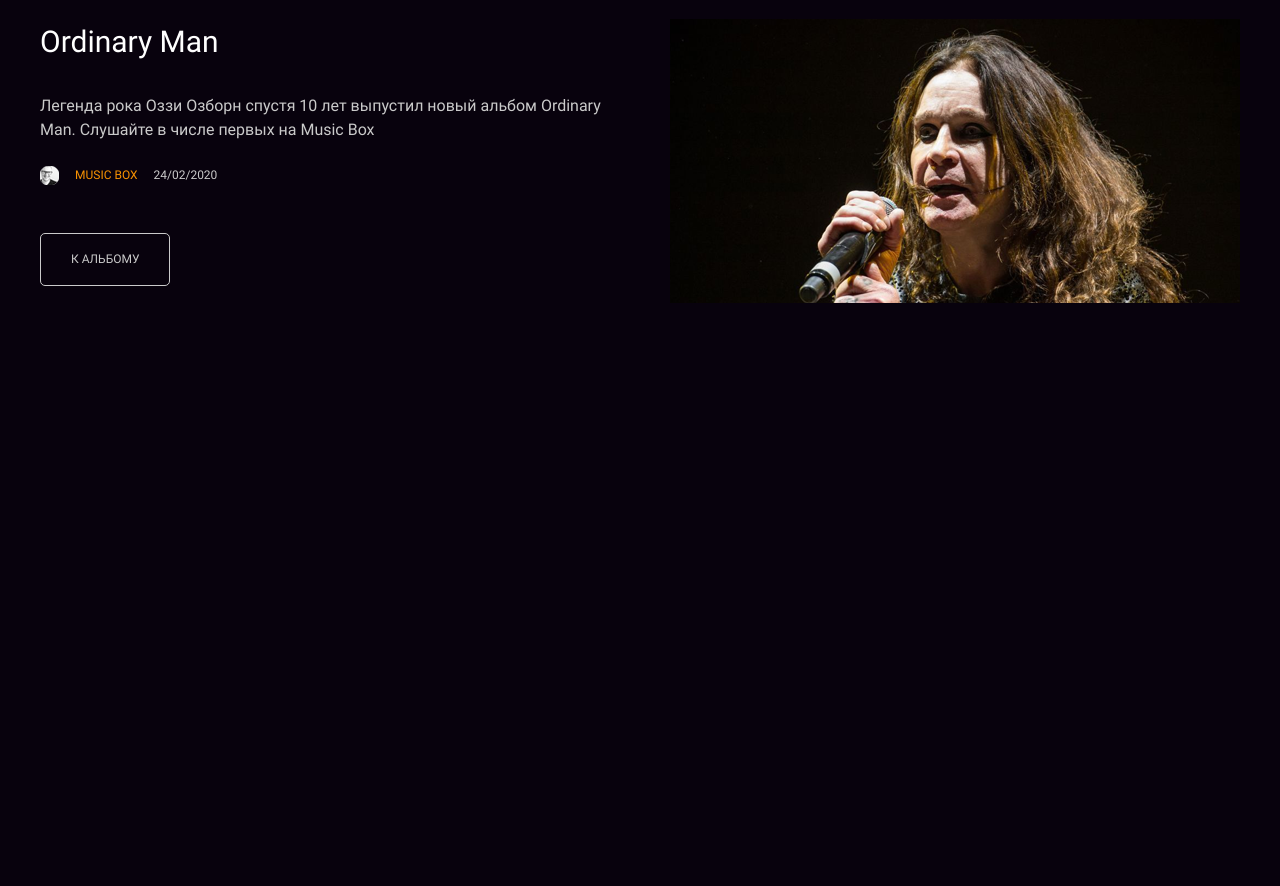
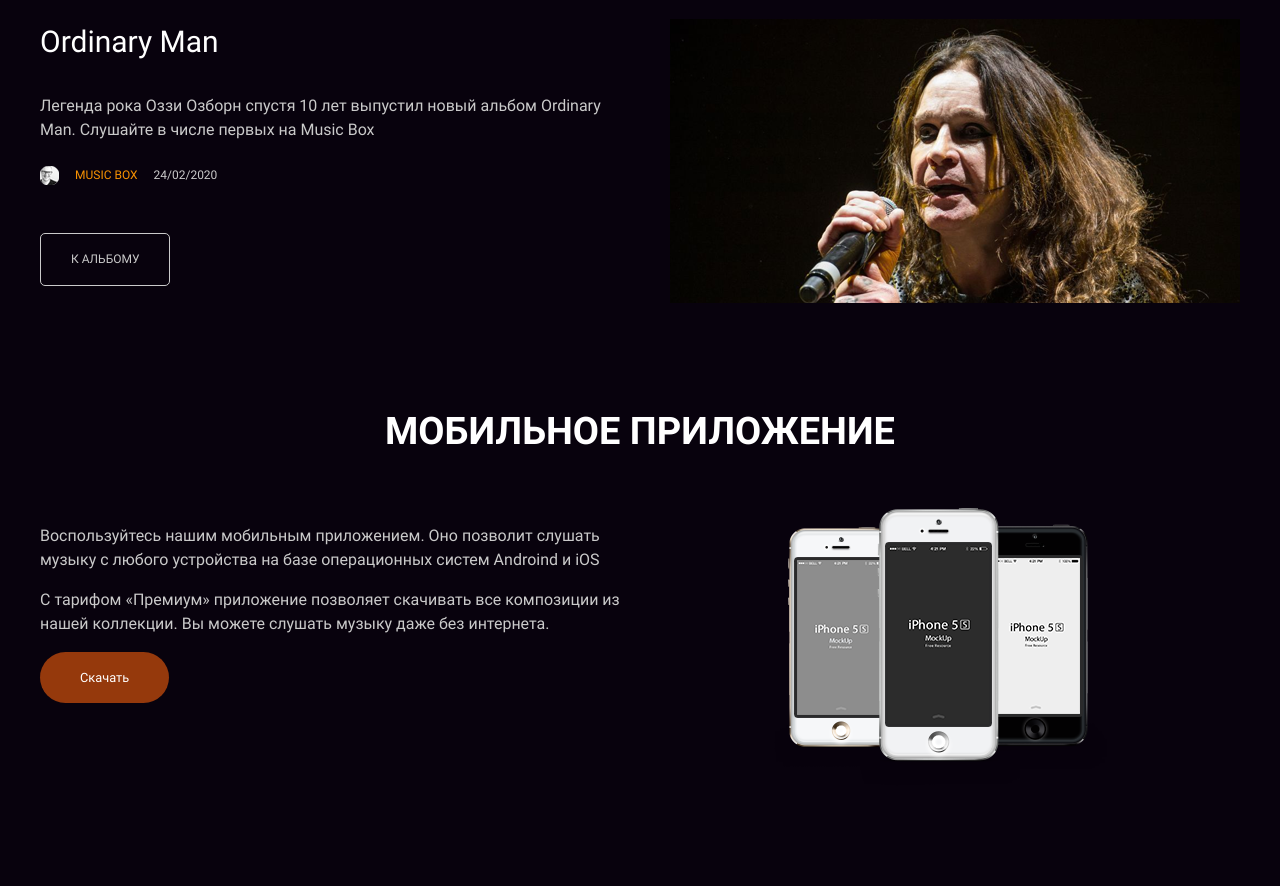
Before and after one commit to bysynth/layout-designer-project-lvl2, a website: page src/index.html in a window 1280 px wide. Shown: the part 2232-3118 px from the top of the page. Before the commit the page ends 2535 px from the top, so only its background shows below. Drawn offline with Linux system fonts and the light colour scheme.

Commit message:
Добавляет стили для раздела "Мобильное приложение" на главной странице

```diff
--- a/src/index.html
+++ b/src/index.html
@@ -116,6 +116,25 @@
       </div>
     </div>
   </section>
+  <section class="pt-100 pb-100" id="page-app">
+    <div class="container">
+      <h2 class="section-header text-center">Мобильное приложение</h2>
+      <div class="columns">
+        <div class="column">
+          <p>Воспользуйтесь нашим мобильным приложением. Оно позволит слушать музыку с любого устройства на базе
+            операционных систем Androind и iOS</p>
+          <p>С тарифом «Премиум» приложение позволяет скачивать все композиции из нашей коллекции. Вы можете слушать
+            музыку даже без интернета.</p>
+          <a class="btn btn-download" href="#">Скачать</a>
+        </div>
+        <div class="column">
+          <div class="app-image">
+            <img src="images/iphone.png" alt="Мобильное приложение">
+          </div>
+        </div>
+      </div>
+    </div>
+  </section>
 </main>
 <footer></footer>
 
--- a/src/scss/app.scss
+++ b/src/scss/app.scss
@@ -7,3 +7,4 @@
 @import "components/pricing-item";
 @import "blocks/index/pricing";
 @import "components/news-item";
+@import "blocks/index/apps";
--- /dev/null
+++ b/src/scss/blocks/index/apps.scss
@@ -0,0 +1,32 @@
+.columns {
+  display: flex;
+
+  @include media($lg) {
+    gap: 1rem;
+  }
+
+  @include media($md) {
+    flex-direction: column-reverse;
+  }
+}
+
+.column {
+  flex: 0 1 600px;
+
+  @include media($md) {
+    flex: none;
+  }
+
+  & p {
+    margin: 1rem 0;
+
+    @include media($sm) {
+      margin: 0 0 1rem;
+    }
+  }
+}
+
+.app-image {
+  display: flex;
+  justify-content: center;
+}
--- a/src/scss/components/buttons.scss
+++ b/src/scss/components/buttons.scss
@@ -34,4 +34,16 @@
 
     border: 1px solid $dark-gray;
   }
+
+  &-download {
+    padding: 16px 40px;
+
+    font-size: 12.8px;
+
+    text-transform: none;
+
+    background-color: $red;
+
+    border-radius: 32px;
+  }
 }
--- a/src/scss/general.scss
+++ b/src/scss/general.scss
@@ -105,6 +105,10 @@ img {
   padding-top: 100px;
 }
 
+.pb-100 {
+  padding-bottom: 100px;
+}
+
 .text-center {
   text-align: center;
 }
```
Also changed, not shown: src/css/style.css, src/scss/blocks/css/style.css (added), 2 other files.
